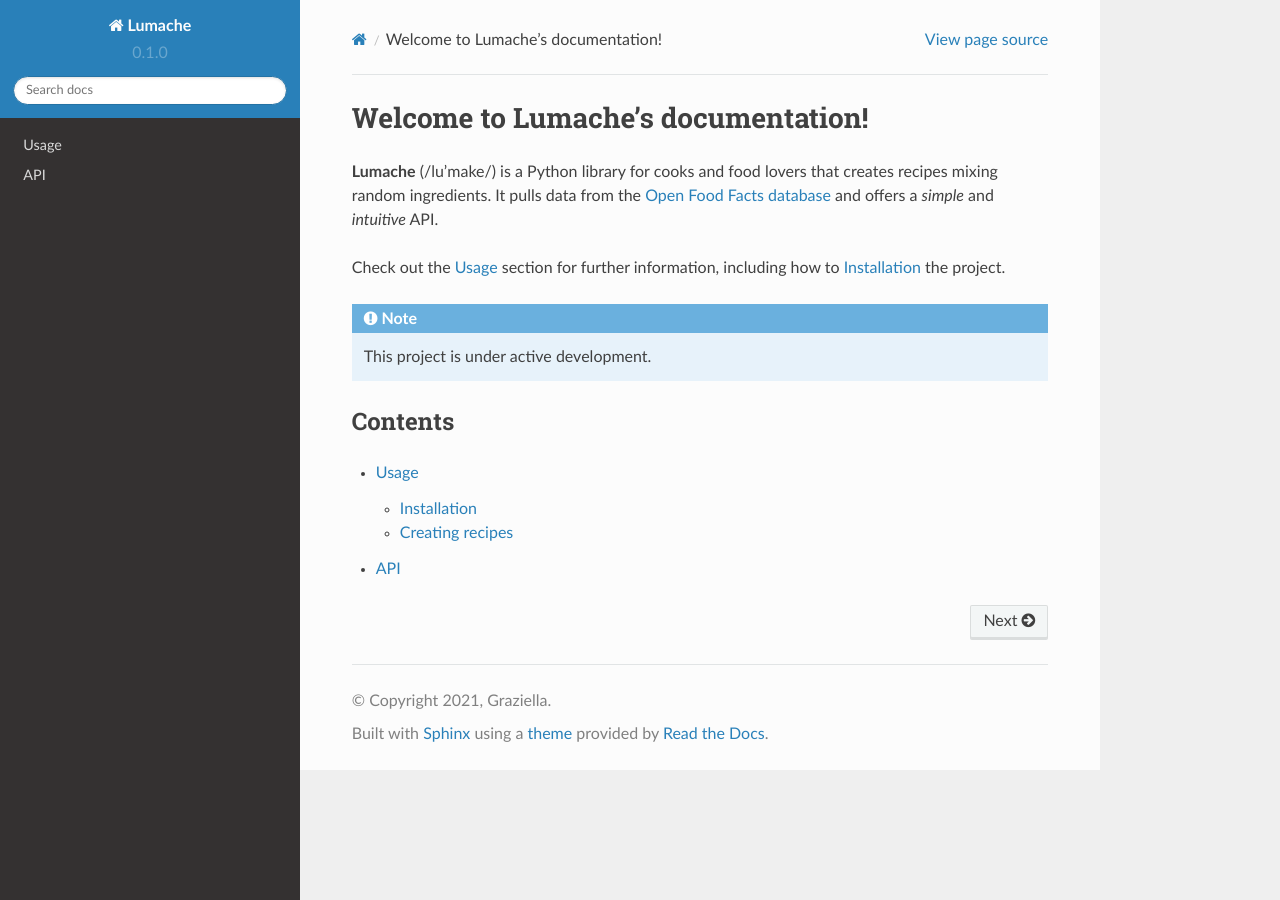
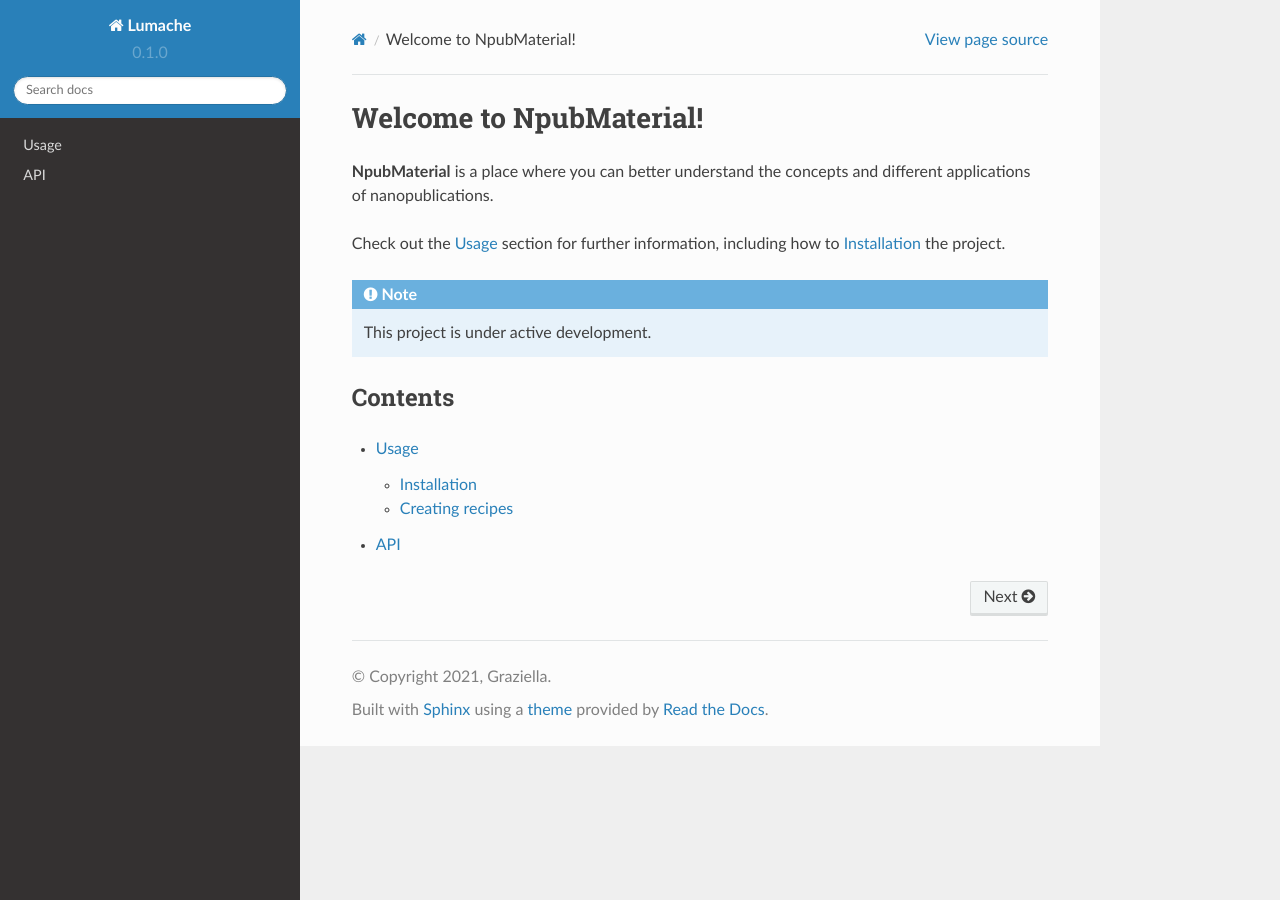
Before and after one commit to MatheusFeijoo/npubmaterial, a Sphinx documentation site: the page built from docs/source/index.rst, in a window 1280 px wide. Built offline with Sphinx 7.4.7 and the Read the Docs theme 2.0.0, drawn with Linux system fonts in a browser that asks for light colours.

Commit message:
Update index.rst

```diff
--- a/docs/source/index.rst
+++ b/docs/source/index.rst
@@ -1,10 +1,7 @@
-Welcome to Lumache's documentation!
+Welcome to NpubMaterial!
 ===================================
 
-**Lumache** (/lu'make/) is a Python library for cooks and food lovers
-that creates recipes mixing random ingredients.
-It pulls data from the `Open Food Facts database <https://world.openfoodfacts.org/>`_
-and offers a *simple* and *intuitive* API.
+**NpubMaterial** is a place where you can better understand the concepts and different applications of nanopublications.
 
 Check out the :doc:`usage` section for further information, including
 how to :ref:`installation` the project.
```
